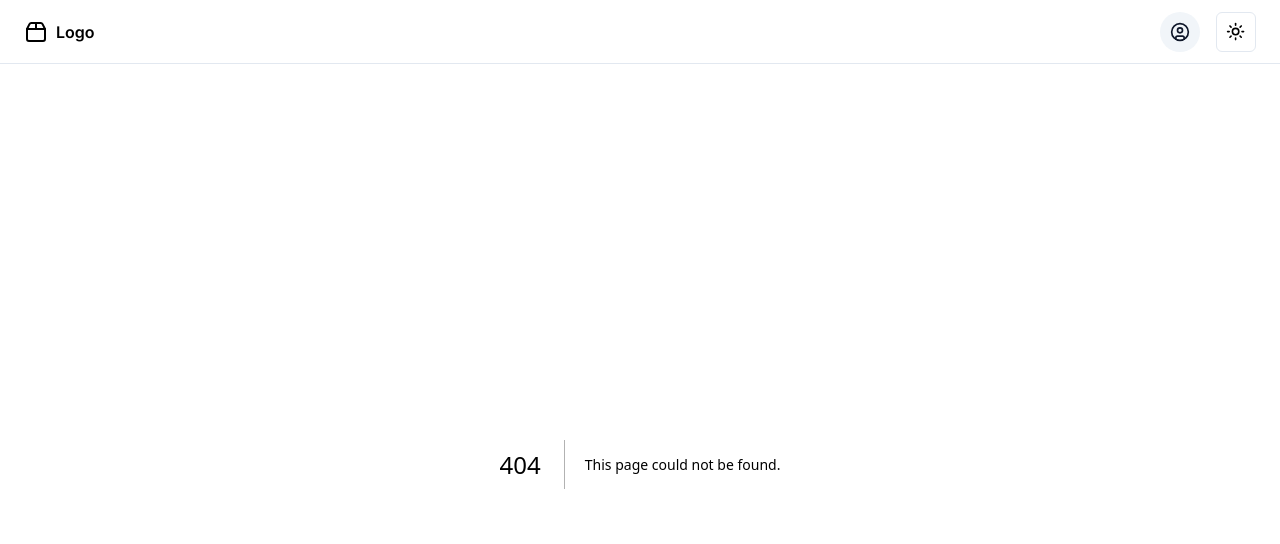
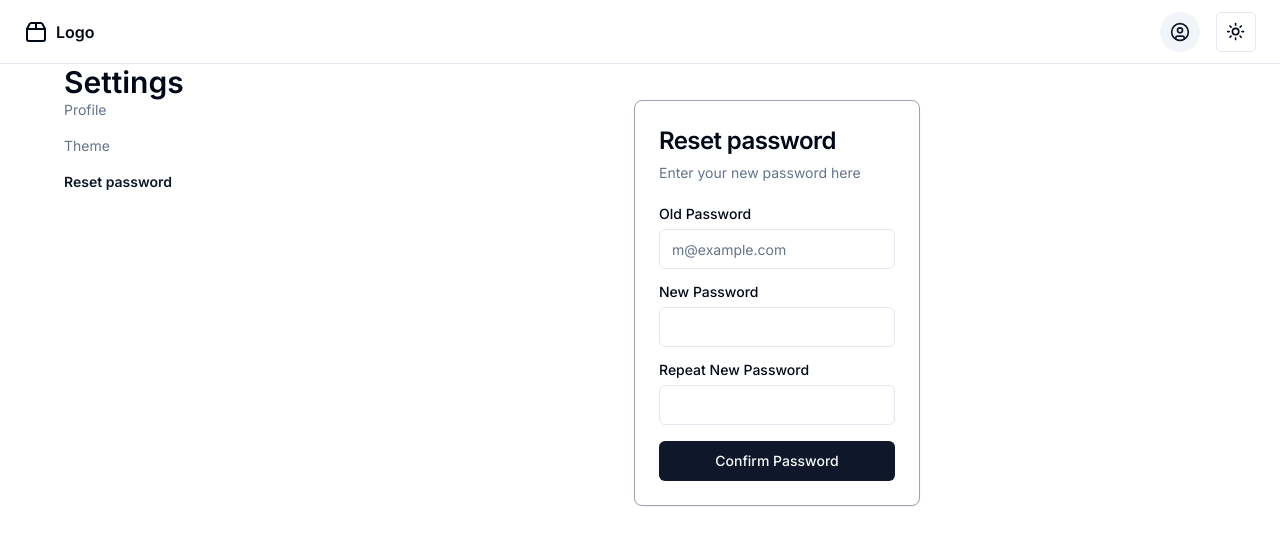
Before and after one commit to Coder-SagarThakare/Template-nextJs, a Next.js app: page /setting/reset-password in a window 1280 px wide. Before the commit this address had no page. Shown: the top 544 px of the page. Built offline with nearby package versions, Linux system fonts and the light colour scheme.

Commit message:
Error removed

```diff
--- /dev/null
+++ b/src/app/setting/reset-password/page.tsx
@@ -0,0 +1,56 @@
+import Link from "next/link";
+
+import { Button } from "@/components/ui/button";
+import {
+  Card,
+  CardContent,
+  CardDescription,
+  CardHeader,
+  CardTitle,
+} from "@/components/ui/card";
+import { Input } from "@/components/ui/input";
+import { Label } from "@/components/ui/label";
+
+export default function ResetPasswordForm() {
+  return (
+    <div className=" flex items-center	">
+      <Card className="mx-auto max-w-sm border-gray-400">
+        <CardHeader>
+          <CardTitle className="text-2xl">Reset password</CardTitle>
+          <CardDescription>Enter your new password here</CardDescription>
+        </CardHeader>
+        <CardContent>
+          <div className="grid gap-4">
+            <div className="grid gap-2">
+              <Label htmlFor="email">Old Password</Label>
+              <Input
+                id="password"
+                type="password"
+                placeholder="m@example.com"
+                required
+              />
+            </div>
+
+            <div className="grid gap-2">
+              <div className="flex items-center">
+                <Label htmlFor="password">New Password</Label>
+              </div>
+              <Input id="password" type="password" required />
+            </div>
+
+            <div className="grid gap-2">
+              <div className="flex items-center">
+                <Label htmlFor="password">Repeat New Password</Label>
+              </div>
+              <Input id="password" type="password" required />
+            </div>
+            <Button type="submit" className="w-full">
+              Confirm Password
+            </Button>
+          </div>
+
+        </CardContent>
+      </Card>
+    </div>
+  );
+}
--- a/src/app/setting/theme/page.tsx
+++ b/src/app/setting/theme/page.tsx
@@ -26,6 +26,7 @@
     "green",
     "rose",
   ]);
+
 
   const handleTheme = (t: string) => {
     let res = resolvedTheme || "";
--- a/src/components/header.tsx
+++ b/src/components/header.tsx
@@ -7,27 +7,18 @@
   DropdownMenu,
   DropdownMenuContent,
   DropdownMenuItem,
-  DropdownMenuLabel,
   DropdownMenuSeparator,
   DropdownMenuTrigger,
 } from "@/components/ui/dropdown-menu";
 import { Sheet, SheetContent, SheetTrigger } from "@/components/ui/sheet";
 import { ModeToggle } from "./ToggleMode";
 
-import React, { useState } from "react";
+import React from "react";
 import { DropdownMenuCheckboxItemProps } from "@radix-ui/react-dropdown-menu";
-
-import { DropdownMenuCheckboxItem } from "@/components/ui/dropdown-menu";
 
 type Checked = DropdownMenuCheckboxItemProps["checked"];
 
 export default function Header() {
-  const [showStatusBar, setShowStatusBar] = useState<Checked>(true);
-  const [showActivityBar, setShowActivityBar] = useState<Checked>(false);
-  const [showPanel, setShowPanel] = useState<Checked>(false);
-  const [selectedTheme, setSelectedTheme] = useState();
-
-  const colors = ["Rose", "Blue", "Green", "Orange"];
 
   return (
     <header className="sticky top-0 flex h-16 items-center gap-4 border-b bg-background px-4 md:px-6 flex justify-between">
@@ -37,9 +28,8 @@
           className="flex items-center gap-2 text-lg font-semibold md:text-base"
         >
           <Package2 className="h-6 w-6" />
-          <Link href={"/"}>Logo</Link>
+          <span>Logo</span>
         </Link>
-
       </nav>
       <Sheet>
         <SheetTrigger asChild>
```
